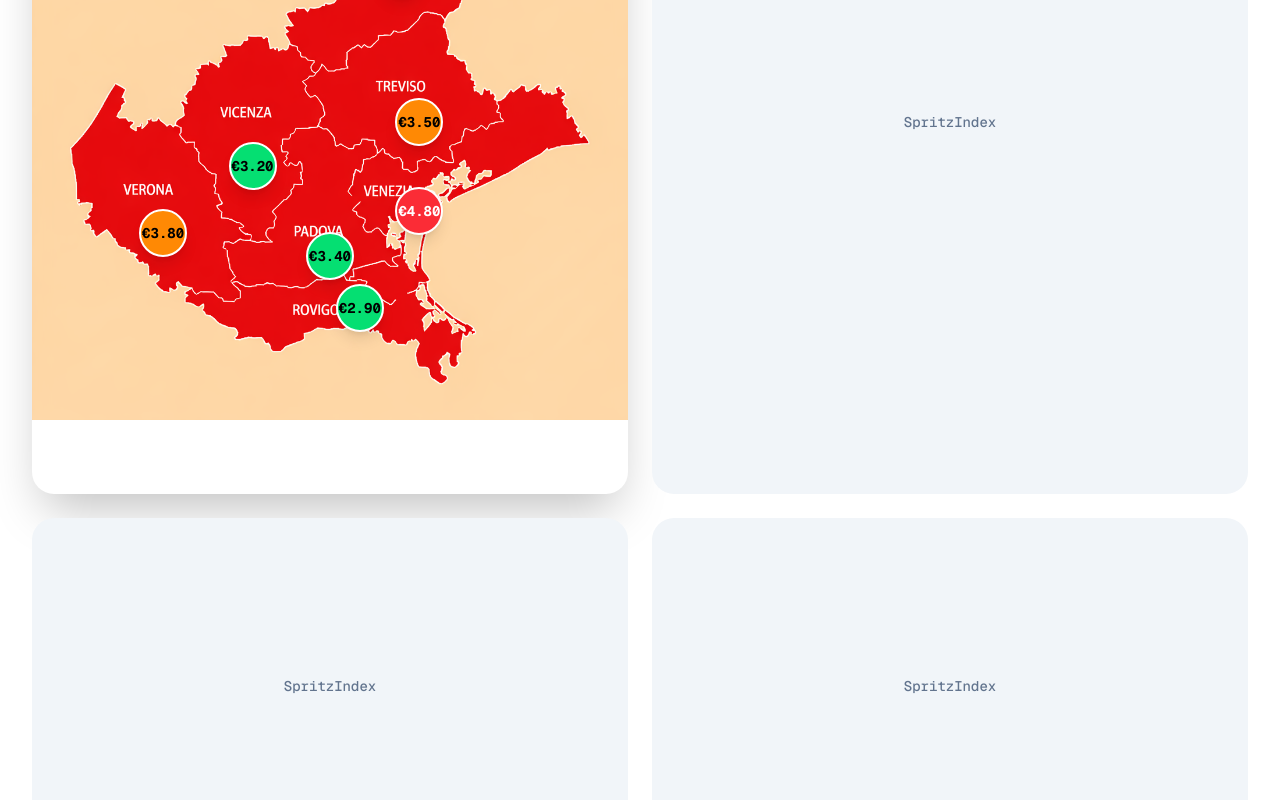
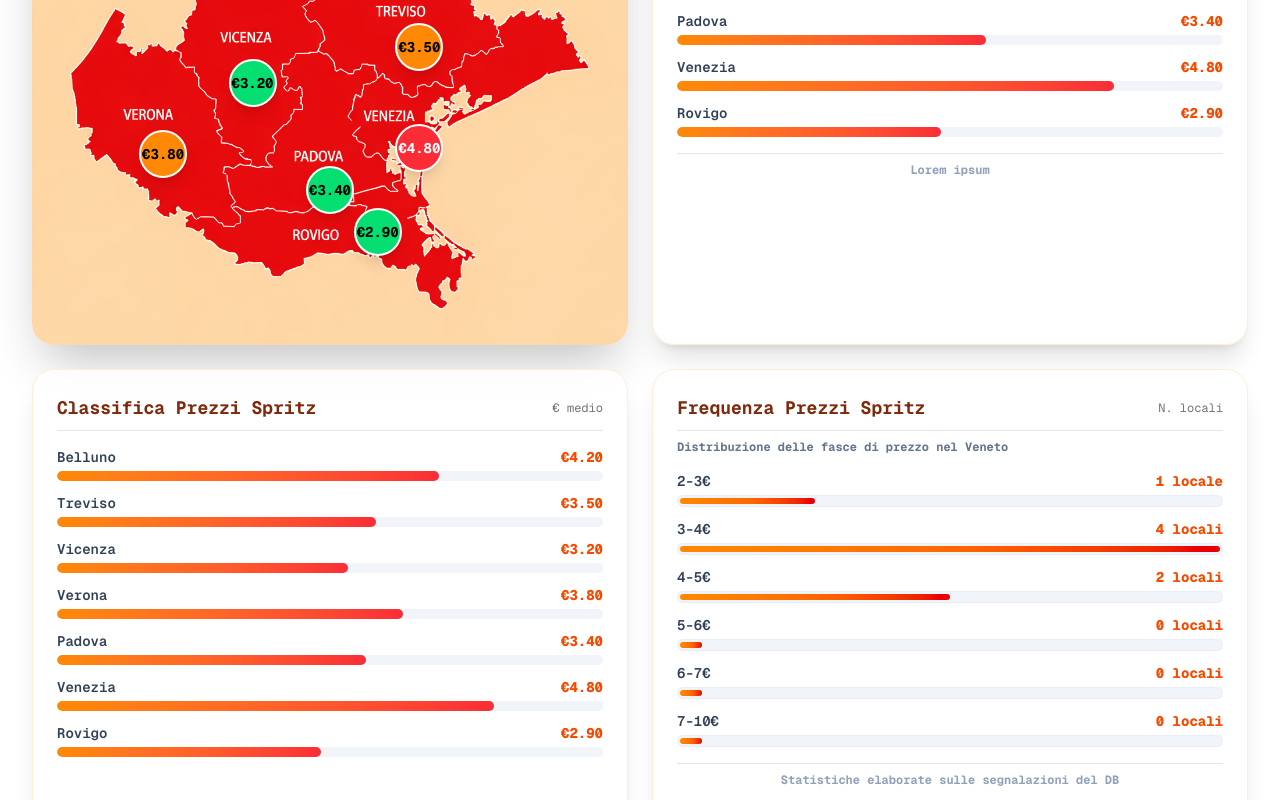
Before and after one commit to caprarogiacomo99/SpritzIndex, a Next.js app in the folder spritzindex/: page / in a window 1280 px wide. Shown: the part 920-1720 px from the top of the page. Built offline with nearby package versions, Linux system fonts and the light colour scheme.

Commit message:
Mappa migliorata e prime statistiche "statiche" per la regione Veneto.

```diff
--- a/spritzindex/app/(home)/page.tsx
+++ b/spritzindex/app/(home)/page.tsx
@@ -15,18 +15,16 @@ const getPrezziDalDB = async () => {
   ];
 };
 
-
-
 // Mappa statice delle coordinate in percentuale sull'immagine per ogni provincia
 //Usando le percentuali, se guardi il sito da un cellulare o da un monitor 4K, il pallino di Venezia rimarrà sempre sul 72% della larghezza e sul 62% dell'altezza della mappa.
 const coordinateProvince: Record<string, { top: string; left: string }> = {
   "Belluno": { top: "30%", left: "62%" },
   "Treviso": { top: "50%", left: "65%" },
   "Vicenza": { top: "56%", left: "37%" },
-  "Verona":  { top: "65%", left: "22%" },
-  "Padova":  { top: "68%", left: "50%" },
-  "Venezia": { top: "62%", left: "65%" },
-  "Rovigo":  { top: "75%", left: "55%" },
+  "Verona":  { top: "68%", left: "22%" },
+  "Padova":  { top: "74%", left: "50%" },
+  "Venezia": { top: "67%", left: "65%" },
+  "Rovigo":  { top: "81%", left: "58%" },
 };
 
 // 3. Funzione per colorare il pallino in base al prezzo (es. semaforo)
@@ -41,6 +39,38 @@ export default async function MapOverlay() {
   const datiPrezzi = await getPrezziDalDB()
   const countBars = 6522;
   const countProvinces = 32;
+
+
+  // Esempio di funzione per calcolare la frequenza dei prezzi in fasce da 1 euro
+const calcolaFrequenzaPrezzi = (datiPrezzi: { prezzo: number }[]) => {
+  // Definiamo le fasce (es. 2-3€, 3-4€, 4-5€, 5-6€, 6-7€, 7-8€+)
+  const fasce = [
+    { etichetta: "2-3€", min: 2, max: 3, conteggio: 0 },
+    { etichetta: "3-4€", min: 3, max: 4, conteggio: 0 },
+    { etichetta: "4-5€", min: 4, max: 5, conteggio: 0 },
+    { etichetta: "5-6€", min: 5, max: 6, conteggio: 0 },
+    { etichetta: "6-7€", min: 6, max: 7, conteggio: 0 },
+    { etichetta: "7-10€", min: 7, max: 10, conteggio: 0 },
+  ];
+
+  // Contiamo la frequenza per ogni fascia
+  datiPrezzi.forEach((item) => {
+    const fasciaTrovata = fasce.find(f => item.prezzo >= f.min && item.prezzo < f.max);
+    if (fasciaTrovata) {
+      fasciaTrovata.conteggio += 1;
+    } else if (item.prezzo >= 10) {
+      fasce[fasce.length - 1].conteggio += 1;
+    }
+  });
+
+  // Troviamo il conteggio massimo per calcolare la percentuale delle barre in altezza o larghezza
+  const maxConteggio = Math.max(...fasce.map(f => f.conteggio), 1);
+
+  return fasce.map(f => ({
+    ...f,
+    percentuale: (f.conteggio / maxConteggio) * 100,
+  }));
+};
 
   return (
     <main className="flex min-h-screen flex-col items-center p-8">
@@ -74,11 +104,11 @@ export default async function MapOverlay() {
 
       {/* Box per la mappa */}
       <div className="grid w-full gap-6 grid-cols-1 md:grid-cols-2 items-center">
-          <div className="relative w-full aspect-[4/5] rounded-3xl overflow-hidden shadow-2xl ">
+          <div className="relative w-full aspect-[5/5] rounded-3xl overflow-hidden shadow-2xl ">
 
               {/* Immagine di sfondo */}
               <Image
-                src="/new-mappa-veneto.png"
+                src="/nuova-mappa-veneto.png"
                 alt="Mappa del Veneto"
                 fill
                 priority // Dice a Next.js di caricarla subito (risolve l'avviso LCP)
@@ -111,46 +141,133 @@ export default async function MapOverlay() {
 
             {/* Box statistiche */}
             <div className="w-full font-bold text-black max-w-2xl mx-auto">
-              <AspectRatio ratio={4/5} className="w-full overflow-hidden rounded-3xl bg-slate-100">
-                <div className="flex h-full items-center justify-center text-sm font-medium text-slate-500">
-                  SpritzIndex
+              <AspectRatio ratio={5/5} className="w-full overflow-hidden rounded-3xl bg-white/80 backdrop-blur-md p-6 shadow-xl border border-orange-100 flex flex-col justify-between">
+                <div>
+                      <h3 className="text-lg font-bold mb-4 text-orange-900 border-b pb-2 flex items-center justify-between">
+                        <span>Classifica Prezzi Spritz</span>
+                        <span className="text-xs font-normal text-muted-foreground">€ medio</span>
+                      </h3>
+
+                      {/* Lista delle province */}
+                      <div className="space-y-3">
+                        {datiPrezzi.map((dato) => {
+                          // Calcoliamo la percentuale per la barra orizzontale (ipotizzando 6€ come massimo di scala)
+                          const maxPrezzoValore = 6.0;
+                          const percentuale = Math.min((dato.prezzo / maxPrezzoValore) * 100, 100);
+
+                          return (
+                            <div key={dato.provincia} className="space-y-1">
+                              {/* Riga con nome e prezzo */}
+                              <div className="flex justify-between text-sm">
+                                <span className="font-semibold text-slate-700">{dato.provincia}</span>
+                                <span className="font-extrabold text-orange-600">€{dato.prezzo.toFixed(2)}</span>
+                              </div>
+
+                              {/* Istogramma orizzontale (Barra) */}
+                              <div className="w-full bg-slate-100 h-2.5 rounded-full overflow-hidden">
+                                <div
+                                  className="bg-gradient-to-r from-orange-400 to-red-500 h-full rounded-full transition-all duration-500"
+                                  style={{ width: `${percentuale}%` }}
+                                />
+                              </div>
+                            </div>
+                          );
+                        })}
+                      </div>
+                      <div className="text-center text-xs text-slate-400 pt-2 border-t mt-4">
+                        Lorem ipsum
+                      </div>
                     </div>
               </AspectRatio>
             </div>
 
             {/* Primo box statistiche */}
         <div className="w-full font-bold text-black max-w-2xl mx-auto">
-          <AspectRatio ratio={16 / 9} className="w-full overflow-hidden rounded-3xl bg-slate-100">
-            <div className="flex h-full items-center justify-center text-sm font-medium text-slate-500">
-              SpritzIndex
+            <AspectRatio ratio={4/5} className="w-full overflow-hidden rounded-3xl bg-white/80 backdrop-blur-md p-6 shadow-xl border border-orange-100 flex flex-col justify-between">
+              <div>
+                      <h3 className="text-lg font-bold mb-4 text-orange-900 border-b pb-2 flex items-center justify-between">
+                        <span>Classifica Prezzi Spritz</span>
+                        <span className="text-xs font-normal text-muted-foreground">€ medio</span>
+                      </h3>
+
+                      {/* Lista delle province */}
+                      <div className="space-y-3">
+                        {datiPrezzi.map((dato) => {
+                          // Calcoliamo la percentuale per la barra orizzontale (ipotizzando 6€ come massimo di scala)
+                          const maxPrezzoValore = 6.0;
+                          const percentuale = Math.min((dato.prezzo / maxPrezzoValore) * 100, 100);
+
+                          return (
+                            <div key={dato.provincia} className="space-y-1">
+                              {/* Riga con nome e prezzo */}
+                              <div className="flex justify-between text-sm">
+                                <span className="font-semibold text-slate-700">{dato.provincia}</span>
+                                <span className="font-extrabold text-orange-600">€{dato.prezzo.toFixed(2)}</span>
+                              </div>
+
+                              {/* Istogramma orizzontale (Barra) */}
+                              <div className="w-full bg-slate-100 h-2.5 rounded-full overflow-hidden">
+                                <div
+                                  className="bg-gradient-to-r from-orange-400 to-red-500 h-full rounded-full transition-all duration-500"
+                                  style={{ width: `${percentuale}%` }}
+                                />
+                              </div>
+                            </div>
+                          );
+                        })}
+                      </div>
+
               </div>
           </AspectRatio>
         </div>
 
         {/* Secondo box statistiche */}
         <div className="w-full font-bold text-black max-w-2xl mx-auto">
-          <AspectRatio ratio={16 / 9} className="w-full overflow-hidden rounded-3xl bg-slate-100">
-            <div className="flex h-full items-center justify-center text-sm font-medium text-slate-500">
-              SpritzIndex
-            </div>
-          </AspectRatio>
+          <AspectRatio ratio={4/5} className="w-full overflow-hidden rounded-3xl bg-white/80 backdrop-blur-md p-6 shadow-xl border border-orange-100 flex flex-col justify-between">
+              {/* Box statistiche con Istogramma delle Frequenze dei Prezzi */}
+              {(() => {
+                const datiFrequenza = calcolaFrequenzaPrezzi(datiPrezzi);
+
+                return (
+                  <div className="w-full font-bold text-black">
+
+                      <div>
+                        <h3 className="text-lg font-bold mb-2 text-orange-900 border-b pb-2 flex items-center justify-between">
+                          <span>Frequenza Prezzi Spritz</span>
+                          <span className="text-xs font-normal text-muted-foreground">N. locali</span>
+                        </h3>
+                        <p className="text-xs text-slate-500 mb-4">Distribuzione delle fasce di prezzo nel Veneto</p>
+
+                        {/* Istogramma orizzontale delle frequenze */}
+                        <div className="space-y-3">
+                          {datiFrequenza.map((fascia) => (
+                            <div key={fascia.etichetta} className="space-y-1">
+                              <div className="flex justify-between text-xs sm:text-sm">
+                                <span className="font-semibold text-slate-700">{fascia.etichetta}</span>
+                                <span className="font-extrabold text-orange-600">
+                                  {fascia.conteggio} {fascia.conteggio === 1 ? 'locale' : 'locali'}
+                                </span>
                               </div>
 
-        {/* Terzo box statistiche */}
-        <div className="w-full font-bold text-black max-w-2xl mx-auto">
-          <AspectRatio ratio={16 / 9} className="w-full overflow-hidden rounded-3xl bg-slate-100">
-            <div className="flex h-full items-center justify-center text-sm font-medium text-slate-500">
-              SpritzIndex
+                              {/* Barra di frequenza */}
+                              <div className="w-full bg-slate-100 h-3 rounded-full overflow-hidden p-0.5 border border-slate-200/60">
+                                <div
+                                  className="bg-gradient-to-r from-orange-400 via-orange-500 to-red-600 h-full rounded-full transition-all duration-700"
+                                  style={{ width: `${Math.max(fascia.percentuale, 4)}%` }} // Lasciamo un minimo visivo del 4% se > 0
+                                />
                               </div>
-          </AspectRatio>
+                            </div>
+                          ))}
+                        </div>
                       </div>
 
-        {/* Quarto box statistiche */}
-        <div className="w-full font-bold text-black max-w-2xl mx-auto">
-          <AspectRatio ratio={16 / 9} className="w-full overflow-hidden rounded-3xl bg-slate-100">
-            <div className="flex h-full items-center justify-center text-sm font-medium text-slate-500">
-              SpritzIndex
+                      <div className="text-center text-xs text-slate-400 pt-2 border-t mt-4">
+                        Statistiche elaborate sulle segnalazioni del DB
                       </div>
+
+                    </div>
+                );
+              })()}
           </AspectRatio>
         </div>
 
```
Also changed, not shown: spritzindex/public/nuova-mappa-veneto.png (renamed from spritzindex/public/new-mappa-veneto.png). Lines whose indentation alone changed are shown as unchanged.
